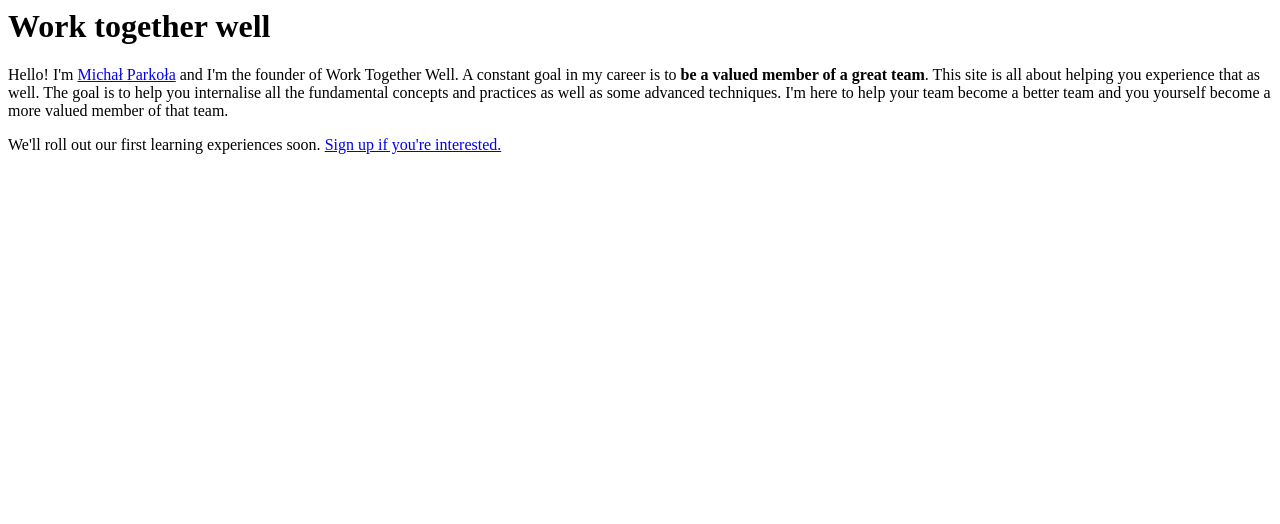
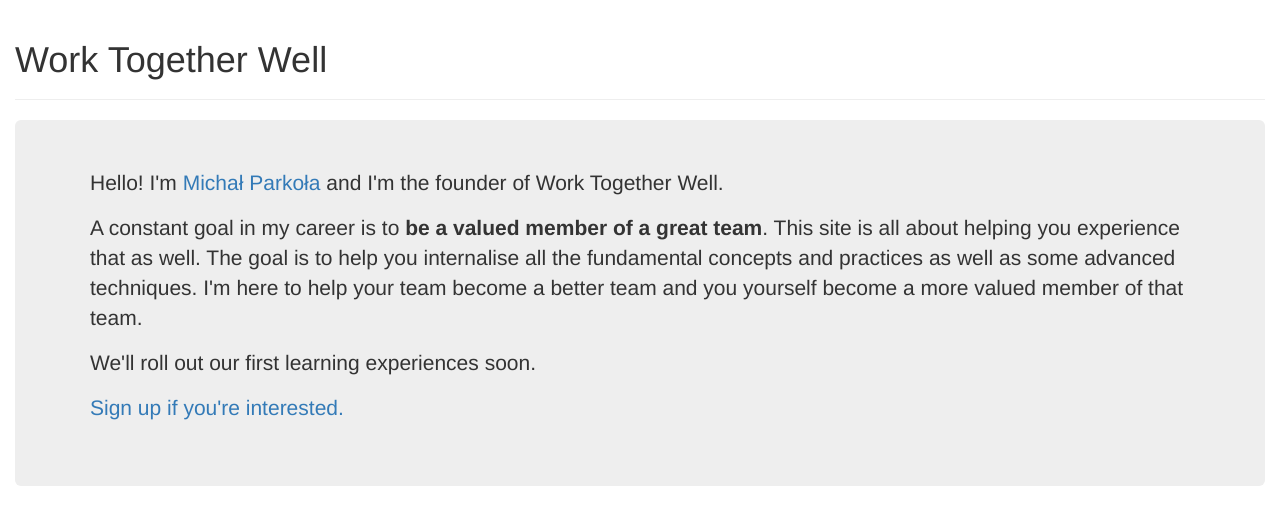
Before and after one commit to michalparkola/worktogetherwell, a plain HTML site: page index.html in a window 1280 px wide. Drawn offline with nearby package versions, Linux system fonts and the light colour scheme.

Commit message:
Added Boostrap styling.

```diff
--- a/index.html
+++ b/index.html
@@ -1,12 +1,32 @@
-<html>
-<head>
-	<title>Work Together Well</title>
-</head>
-<body>
-
-<h1>Work together well</h1>
-<p>Hello! I'm <a href="http://michalparkola.com">Michał Parkoła</a> and I'm the founder of Work Together Well. A constant goal in my career is to <strong>be a valued member of a great team</strong>. This site is all about helping you experience that as well. The goal is to help you internalise all the fundamental concepts and practices as well as some advanced techniques. I'm here to help your team become a better team and you yourself become a more valued member of that team.</p>
-<p>We'll roll out our first learning experiences soon. <a href="http://goo.gl/forms/rEWYGfeRe0PyUJtw1">Sign up if you're interested.</a></p>
-
-</body>
+<!DOCTYPE html PUBLIC "-//W3C//DTD HTML 4.01//EN">
+<html lang="en">
+	<head>
+		<meta charset="utf-8">
+		<meta http-equiv="X-UA-Compatible" content="IE=edge">
+		<meta name="viewport" content="width=device-width, initial-scale=1">
+		<title>
+			Work Together Well
+		</title>
+		<link rel="stylesheet" href="https://maxcdn.bootstrapcdn.com/bootstrap/3.3.6/css/bootstrap.min.css" type="text/css">
+	</head>
+	<body>
+		<div class="container-fluid">
+		<div class="page-header">
+			<h1>
+				Work Together Well
+			</h1>
+		</div>
+		<div class="jumbotron">
+			<div class="container-fluid">
+				<p>Hello! I'm <a href="http://michalparkola.com">Michał Parkoła</a> and I'm the founder of Work Together Well.</p>
+				<p>A constant goal in my career is to <strong>be a valued member of a great team</strong>. This site is all about helping you experience that as well. The goal is to help you internalise all the fundamental concepts and practices as well as some advanced techniques. I'm here to help your team become a better team and you yourself become a more valued member of that team.
+				</p>
+				<p>
+					We'll roll out our first learning experiences soon.
+				</p>
+				<p><a href="http://goo.gl/forms/rEWYGfeRe0PyUJtw1">Sign up if you're interested.</a></p>
+			</div>
+		</div>
+		</div>
+	</body>
 </html>
```
